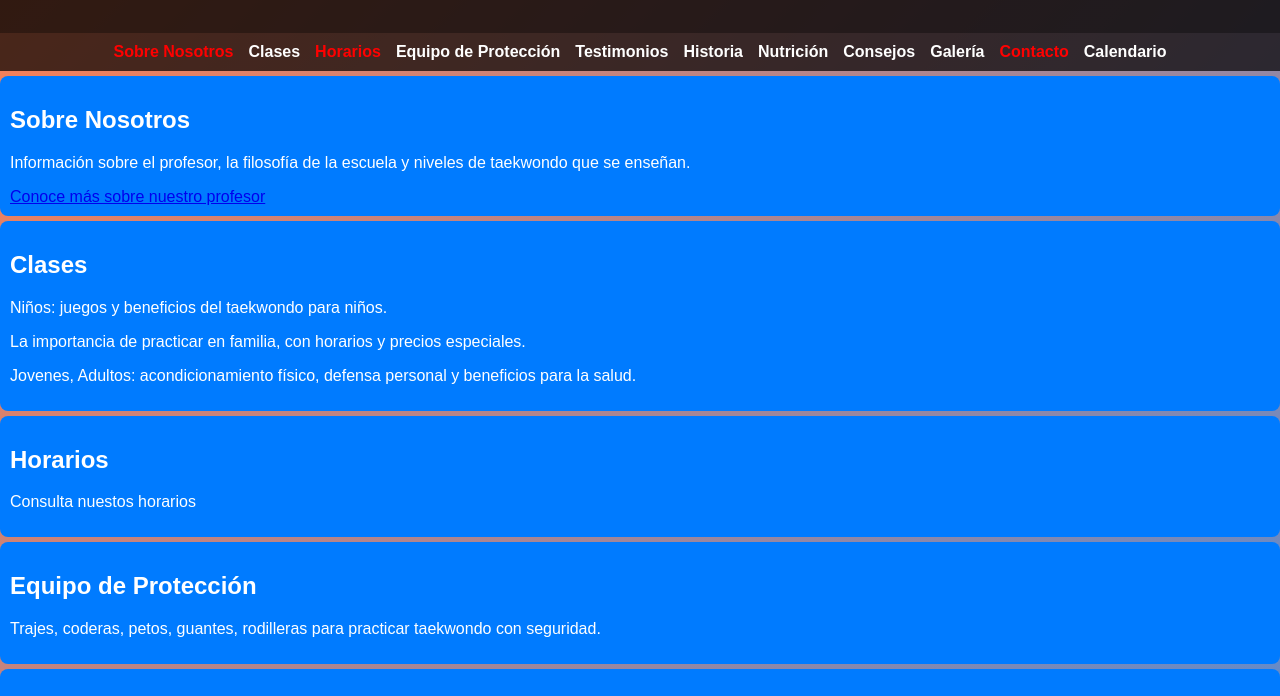
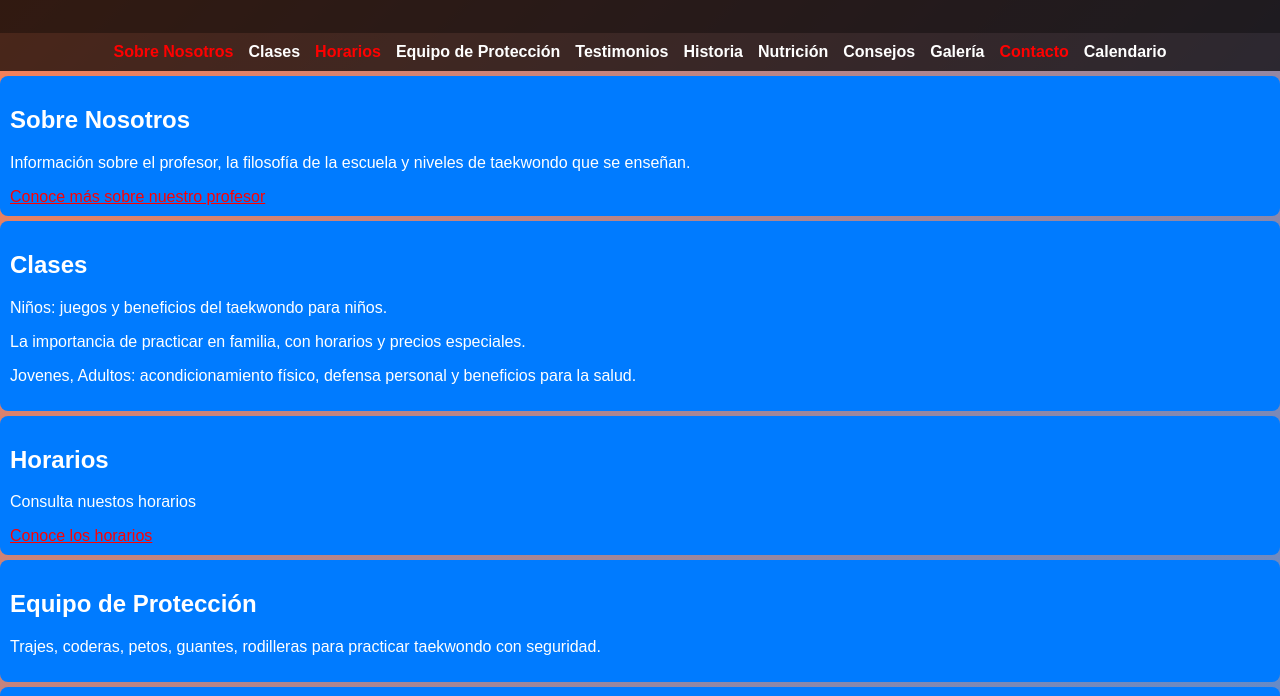
Before and after one commit to Eduardo-XIII/TkdCoyoacan, a plain HTML site: page index.html in a window 1280 px wide. Shown: the part 94-790 px from the top of the page. Drawn offline with Linux system fonts and the light colour scheme.

Commit message:
Add files via upload

```diff
--- a/index.html
+++ b/index.html
@@ -74,7 +74,7 @@
     <section id="sobre-nosotros">
         <h2>Sobre Nosotros</h2>
         <p>Información sobre el profesor, la filosofía de la escuela y niveles de taekwondo que se enseñan.</p>
-        <a href="Profesor.html">Conoce más sobre nuestro profesor</a>
+        <a href="Profesor.html" class="rojo">Conoce más sobre nuestro profesor</a>
     </section>
     <section id="Clases">
         <h2>Clases</h2>
@@ -85,6 +85,7 @@
     <section id="Horarios">
         <h2>Horarios</h2>
         <p>Consulta nuestos horarios</p>
+        <a href="Horarios.html" class="rojo">Conoce los horarios</a>
     </section>
     <section id="equipo">
         <h2>Equipo de Protección</h2>
@@ -113,6 +114,7 @@
     <section id="contacto">
         <h2>Contacto</h2>
         <p>Contáctanos, redes sociales o visítanos en nuestra ubicación.</p>
+        <a href="contacto.html" class="rojo">Contactanos</a>
     </section>
     <section id="calendario">
         <h2>Calendario</h2>
```
